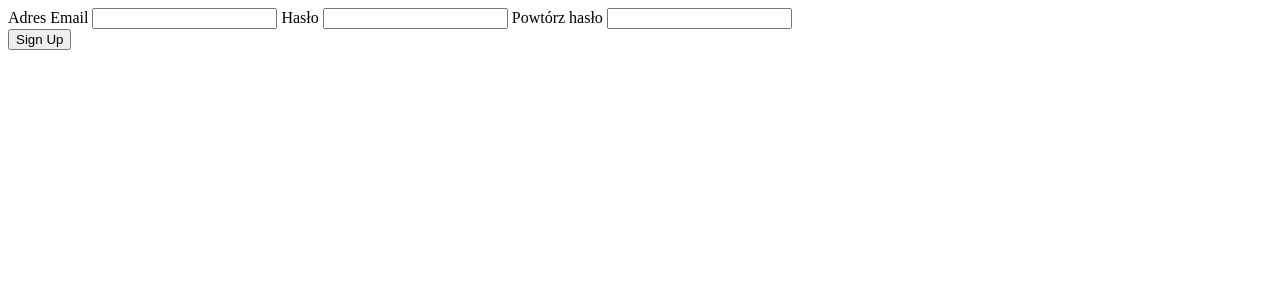
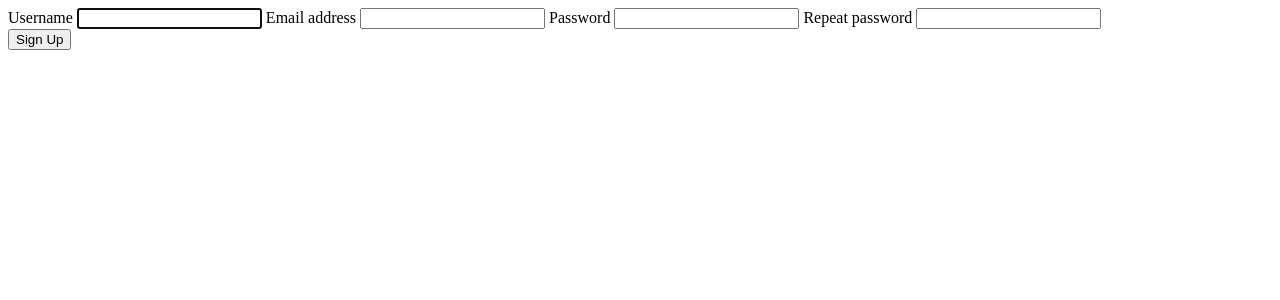
Before and after one commit to DEENUU1/Space-API, a Django app: page /signup/ in a window 1280 px wide. Shown: the top 300 px of the page. Run offline with Django 4.2, Linux system fonts and the light colour scheme.

Commit message:
Feature | User and auth | View which allows user to log in using username and password Changes inside Signup form and view which allows to add username

```diff
--- a/space_api/users/forms.py
+++ b/space_api/users/forms.py
@@ -8,4 +8,4 @@ class CreateUserForm(UserCreationForm):
     """
     class Meta:
         model = User
-        fields = ['email', 'password1', 'password2']
+        fields = ['username', 'email', 'password1', 'password2']
--- a/space_api/users/templates/register.html
+++ b/space_api/users/templates/registration/register.html
@@ -15,11 +15,13 @@
 <form method="POST" action="">
     {% csrf_token %}
     <div class="form-row">
-    <label for="email">Adres Email</label>
+    <label for="username">Username</label>
+    {{form.username}}
+    <label for="email">Email address</label>
     {{form.email}}
-    <label for="password1">Hasło</label>
+    <label for="password1">Password</label>
     {{form.password1}}
-    <label for="password2">Powtórz hasło</label>
+    <label for="password2">Repeat password</label>
     {{form.password2}}
         <div class="register-button">
             <input type="submit" value="Sign Up">
--- a/space_api/users/urls.py
+++ b/space_api/users/urls.py
@@ -1,8 +1,10 @@
 from django.urls import path
-from .views import SignUpView
+from .views import SignUpView, LoginView
 
 app_name = 'users'
 
 urlpatterns = [
     path('signup/', SignUpView.as_view(), name='signup'),
+    path('login/', LoginView.as_view(), name='login'),
+
 ]
--- a/space_api/users/views.py
+++ b/space_api/users/views.py
@@ -5,14 +5,15 @@ from django.contrib.auth.mixins import LoginRequiredMixin
 from django.contrib.auth.views import LoginView, LogoutView
 from django.contrib.auth.models import User
 from django.contrib import messages
+from django.contrib.auth import authenticate, login, logout
 
 
 class SignUpView(View):
     """
     This view allows user to create a new account
     """
-    form_class = CreateUserForm
-    template_name = 'register.html'
+    FORM_CLASS = CreateUserForm
+    TEMPLATE_NAME = 'registration/register.html'
 
     def dispatch(self, request, *args, **kwargs):
         if request.user.is_authenticated:
@@ -20,15 +21,19 @@ class SignUpView(View):
         return super().dispatch(request, *args, **kwargs)
 
     def get(self, request, *args, **kwargs):
-        form = self.form_class
-        return render(request, self.template_name, {'form': form})
+        form = self.FORM_CLASS
+        return render(request, self.TEMPLATE_NAME, {'form': form})
 
     def post(self, request, *args, **kwargs):
-        form = self.form_class(request.POST)
+        form = self.FORM_CLASS(request.POST)
 
         if User.objects.filter(email=form.data['email']).exists():
             messages.error(request,
                            'This email address already exist')
+
+        if User.objects.filter(username=form.data['username']).exists():
+            messages.error(request,
+                           'This username already exist')
 
         if form.is_valid():
             form.save()
@@ -39,4 +44,32 @@ class SignUpView(View):
             messages.error(request,
                            'Account creation failed')
 
-        return render(request, self.template_name, {'form': form})
+        return render(request, self.TEMPLATE_NAME, {'form': form})
+
+
+class SignInView(LoginView):
+    """
+    This view allows users to log in.
+    """
+    TEMPLATE_NAME = 'login.html'
+
+    def get(self, request):
+        if request.user.is_authenticated:
+            return redirect('/')
+        return render(request, self.TEMPLATE_NAME)
+
+    def post(self, request):
+        username = request.POST.get('username')
+        password = request.POST.get('password')
+
+        user = authenticate(request,
+                            username=username,
+                            password=password)
+
+        if user is not None:
+            login(request, user)
+            return redirect('/')
+        else:
+            messages.info(request,
+                          'Try again')
+            return render(request, self.TEMPLATE_NAME)
```
Also changed, not shown: space_api/users/templates/registration/login.html (added, +31 -0 lines).
